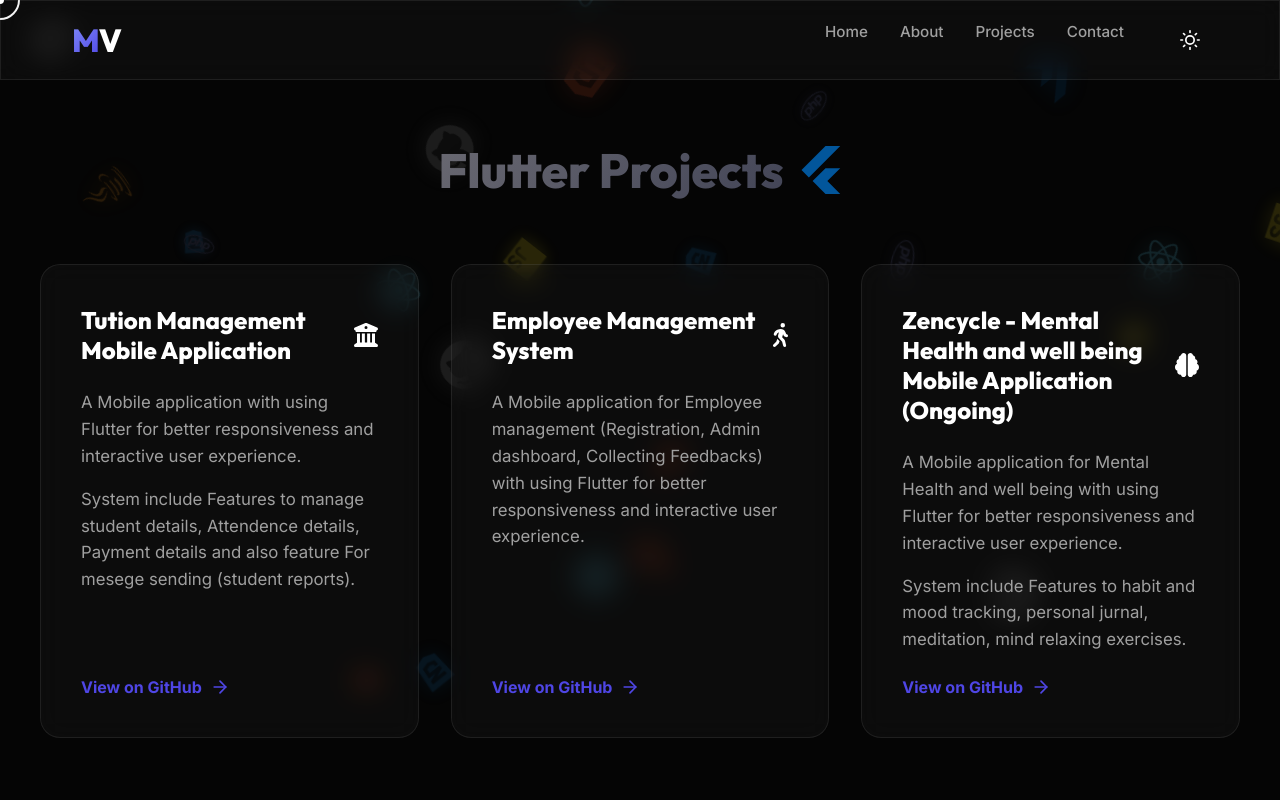
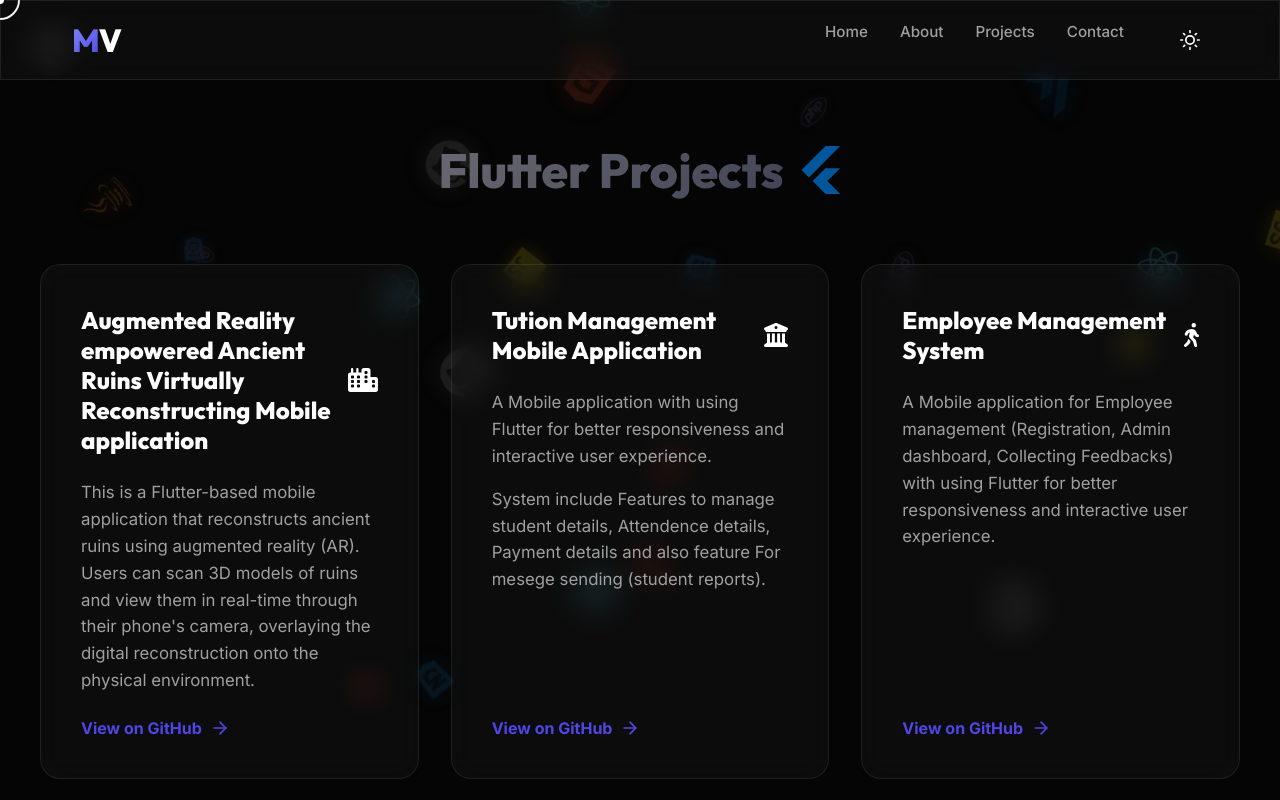
Before and after one commit to Miranviraj/My_portfolio1.0, a React (Create React App) app: page /Flutter in a window 1280 px wide. Shown: the top 800 px of the page. Built offline with nearby package versions, Linux system fonts and the light colour scheme.

Commit message:
Update Flutter.js

```diff
--- a/src/Flutter.js
+++ b/src/Flutter.js
@@ -1,7 +1,7 @@
 import React, { useRef } from 'react';
 import { FontAwesomeIcon } from '@fortawesome/react-fontawesome';
 import { faFlutter } from '@fortawesome/free-brands-svg-icons';
-import { faInstitution, faWalking, faBrain } from '@fortawesome/free-solid-svg-icons';
+import { faInstitution, faWalking, faBrain, faCity } from '@fortawesome/free-solid-svg-icons';
 import gsap from 'gsap';
 import { useGSAP } from '@gsap/react';
 import './SubProject.css';
@@ -33,6 +33,18 @@ export default function Flutter() {
       </div>
 
       <div className="subproject-grid">
+
+        <a href="https://github.com/Miranviraj/AR_Project" target="_blank" rel="noopener noreferrer" className="subproject-card glass">
+          <h3 className="subproject-card-title">
+            Augmented Reality empowered Ancient Ruins Virtually Reconstructing Mobile application <FontAwesomeIcon icon={faCity} />
+          </h3>
+          <div className="subproject-card-desc">
+            <p>This is a Flutter-based mobile application that reconstructs ancient ruins using augmented reality (AR). Users can scan 3D models of ruins and view them in real-time through their phone's camera, overlaying the digital reconstruction onto the physical environment.</p>
+          </div>
+          <div className="subproject-card-link">
+            View on GitHub <svg width="20" height="20" viewBox="0 0 24 24" fill="none" stroke="currentColor" strokeWidth="2" strokeLinecap="round" strokeLinejoin="round"><path d="M5 12h14"></path><path d="M12 5l7 7-7 7"></path></svg>
+          </div>
+        </a>
         <a href="https://github.com/Miranviraj/Tution_management_system" target="_blank" rel="noopener noreferrer" className="subproject-card glass">
           <h3 className="subproject-card-title">
             Tution Management Mobile Application <FontAwesomeIcon icon={faInstitution} />
```
